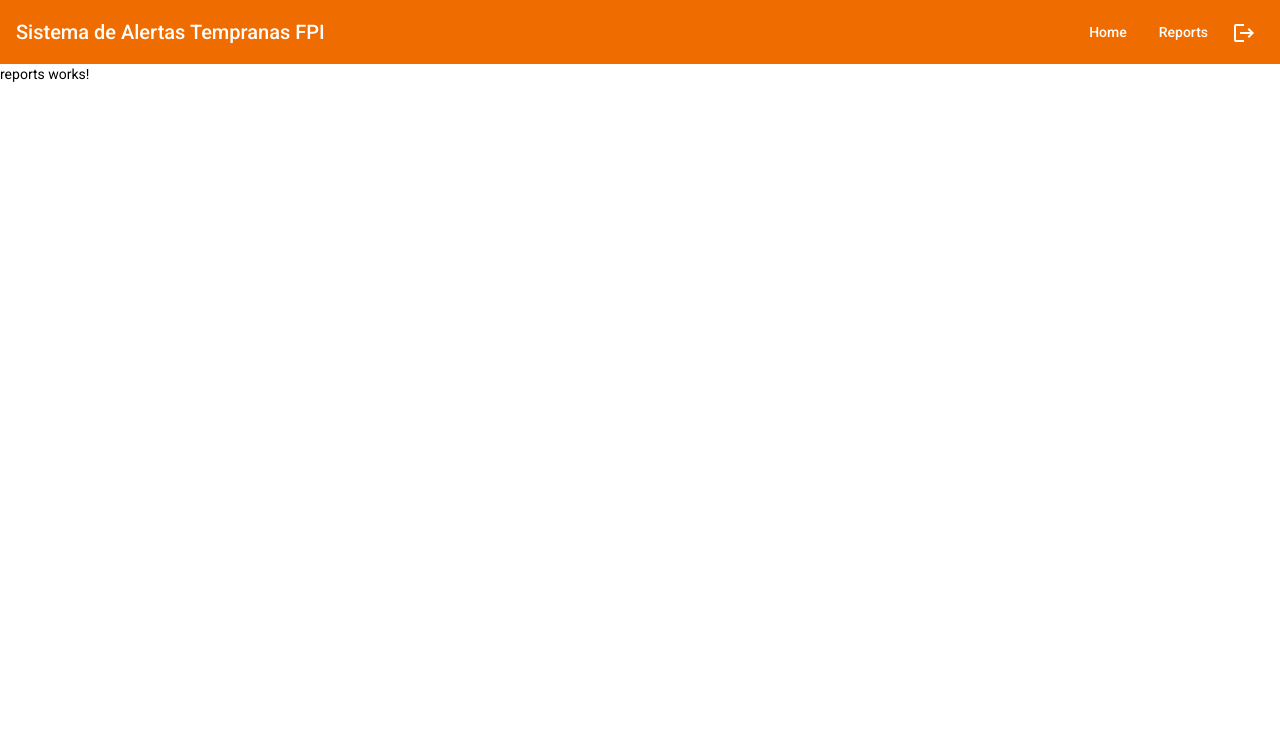
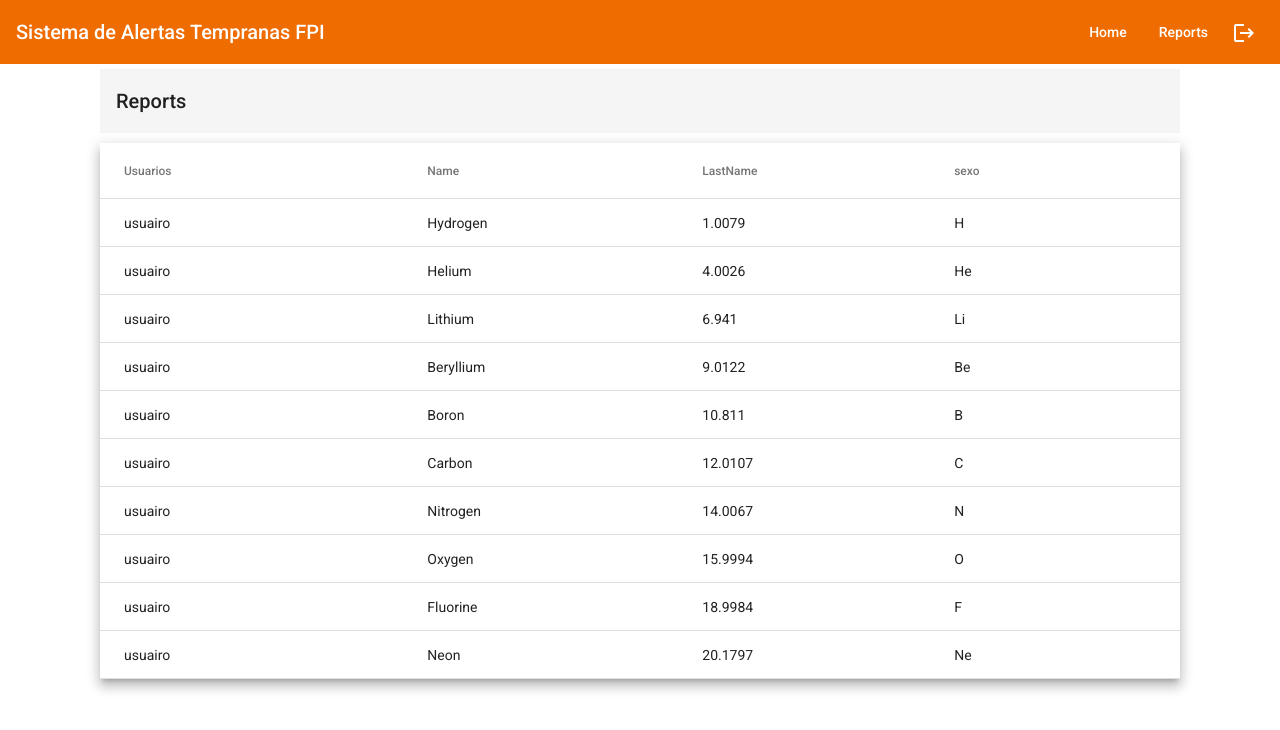
Before and after one commit to Jfprado11/UI_app_sistema_de_alertas_tempranas_FPI, an Angular app: page /dashboard in a window 1280 px wide. Both pictures are taken after a click on the button "Reports". Shown: the top 730 px of the page. Built offline with nearby package versions, Linux system fonts and the light colour scheme.

Commit message:
addin the table

```diff
--- a/src/app/components/dashboard/home/home.component.html
+++ b/src/app/components/dashboard/home/home.component.html
@@ -1 +1,5 @@
-<p>home works!</p>
+<div class="container">
+  <mat-toolbar>
+    <span>Home</span>
+  </mat-toolbar>
+</div>
--- a/src/app/components/dashboard/reports/reports.component.css
+++ b/src/app/components/dashboard/reports/reports.component.css
@@ -0,0 +1,4 @@
+table {
+  margin-top: 1rem;
+  width: 100%;
+}
--- a/src/app/components/dashboard/reports/reports.component.html
+++ b/src/app/components/dashboard/reports/reports.component.html
@@ -1 +1,36 @@
-<p>reports works!</p>
+<div class="container">
+  <mat-toolbar>
+    <span>Reports</span>
+  </mat-toolbar>
+  <table mat-table [dataSource]="dataSource" class="mat-elevation-z8">
+    <!--- Note that these columns can be defined in any order.
+          The actual rendered columns are set as a property on the row definition" -->
+
+    <!-- Position Column -->
+    <ng-container matColumnDef="usuario">
+      <th mat-header-cell *matHeaderCellDef>Usuarios</th>
+      <td mat-cell *matCellDef="let element">{{ element.usuario }}</td>
+    </ng-container>
+
+    <!-- Name Column -->
+    <ng-container matColumnDef="name">
+      <th mat-header-cell *matHeaderCellDef>Name</th>
+      <td mat-cell *matCellDef="let element">{{ element.name }}</td>
+    </ng-container>
+
+    <!-- Weight Column -->
+    <ng-container matColumnDef="lastname">
+      <th mat-header-cell *matHeaderCellDef>LastName</th>
+      <td mat-cell *matCellDef="let element">{{ element.lastname }}</td>
+    </ng-container>
+
+    <!-- Symbol Column -->
+    <ng-container matColumnDef="sexo">
+      <th mat-header-cell *matHeaderCellDef>sexo</th>
+      <td mat-cell *matCellDef="let element">{{ element.sexo }}</td>
+    </ng-container>
+
+    <tr mat-header-row *matHeaderRowDef="displayedColumns"></tr>
+    <tr mat-row *matRowDef="let row; columns: displayedColumns"></tr>
+  </table>
+</div>
--- a/src/app/components/dashboard/reports/reports.component.ts
+++ b/src/app/components/dashboard/reports/reports.component.ts
@@ -1,15 +1,35 @@
 import { Component, OnInit } from '@angular/core';
+
+export interface usuario {
+  usuario: string;
+  name: string;
+  lastname: number;
+  sexo: string;
+}
+
+const listUsuarios: usuario[] = [
+  { usuario: "usuairo", name: 'Hydrogen', lastname: 1.0079, sexo: 'H' },
+  { usuario: "usuairo", name: 'Helium', lastname: 4.0026, sexo: 'He' },
+  { usuario: "usuairo", name: 'Lithium', lastname: 6.941, sexo: 'Li' },
+  { usuario: "usuairo", name: 'Beryllium', lastname: 9.0122, sexo: 'Be' },
+  { usuario: "usuairo", name: 'Boron', lastname: 10.811, sexo: 'B' },
+  { usuario: "usuairo", name: 'Carbon', lastname: 12.0107, sexo: 'C' },
+  { usuario: "usuairo", name: 'Nitrogen', lastname: 14.0067, sexo: 'N' },
+  { usuario: "usuairo", name: 'Oxygen', lastname: 15.9994, sexo: 'O' },
+  { usuario: "usuairo", name: 'Fluorine', lastname: 18.9984, sexo: 'F' },
+  { usuario: "usuairo", name: 'Neon', lastname: 20.1797, sexo: 'Ne' },
+];
 
 @Component({
   selector: 'app-reports',
   templateUrl: './reports.component.html',
-  styleUrls: ['./reports.component.css']
+  styleUrls: ['./reports.component.css'],
 })
 export class ReportsComponent implements OnInit {
+  displayedColumns: string[] = ['usuario', 'name', 'lastname', 'sexo'];
+  dataSource = listUsuarios;
 
-  constructor() { }
+  constructor() {}
 
-  ngOnInit(): void {
-  }
-
+  ngOnInit(): void {}
 }
--- a/src/app/components/shared/shared.module.ts
+++ b/src/app/components/shared/shared.module.ts
@@ -10,6 +10,7 @@ import { MatSnackBarModule } from '@angular/material/snack-bar';
 import { MatProgressSpinnerModule } from '@angular/material/progress-spinner';
 import { MatToolbarModule } from '@angular/material/toolbar';
 import { MatIconModule } from '@angular/material/icon';
+import { MatTableModule } from '@angular/material/table';
 
 @NgModule({
   declarations: [],
@@ -24,6 +25,7 @@ import { MatIconModule } from '@angular/material/icon';
     MatProgressSpinnerModule,
     MatToolbarModule,
     MatIconModule,
+    MatTableModule,
   ],
   exports: [
     ReactiveFormsModule,
@@ -34,6 +36,7 @@ import { MatIconModule } from '@angular/material/icon';
     MatProgressSpinnerModule,
     MatToolbarModule,
     MatIconModule,
+    MatTableModule,
   ],
 })
 export class SharedModule {}
--- a/src/styles.css
+++ b/src/styles.css
@@ -29,5 +29,12 @@ body {
 }
 body {
   margin: 0;
-  font-family: Roboto, "Helvetica Neue", sans-serif;
+  font-family: Roboto, 'Helvetica Neue', sans-serif;
 }
+
+/*global styles for components
+=====================================================*/
+
+.container {
+  margin: 0.5rem 10rem 0;
+}
```
